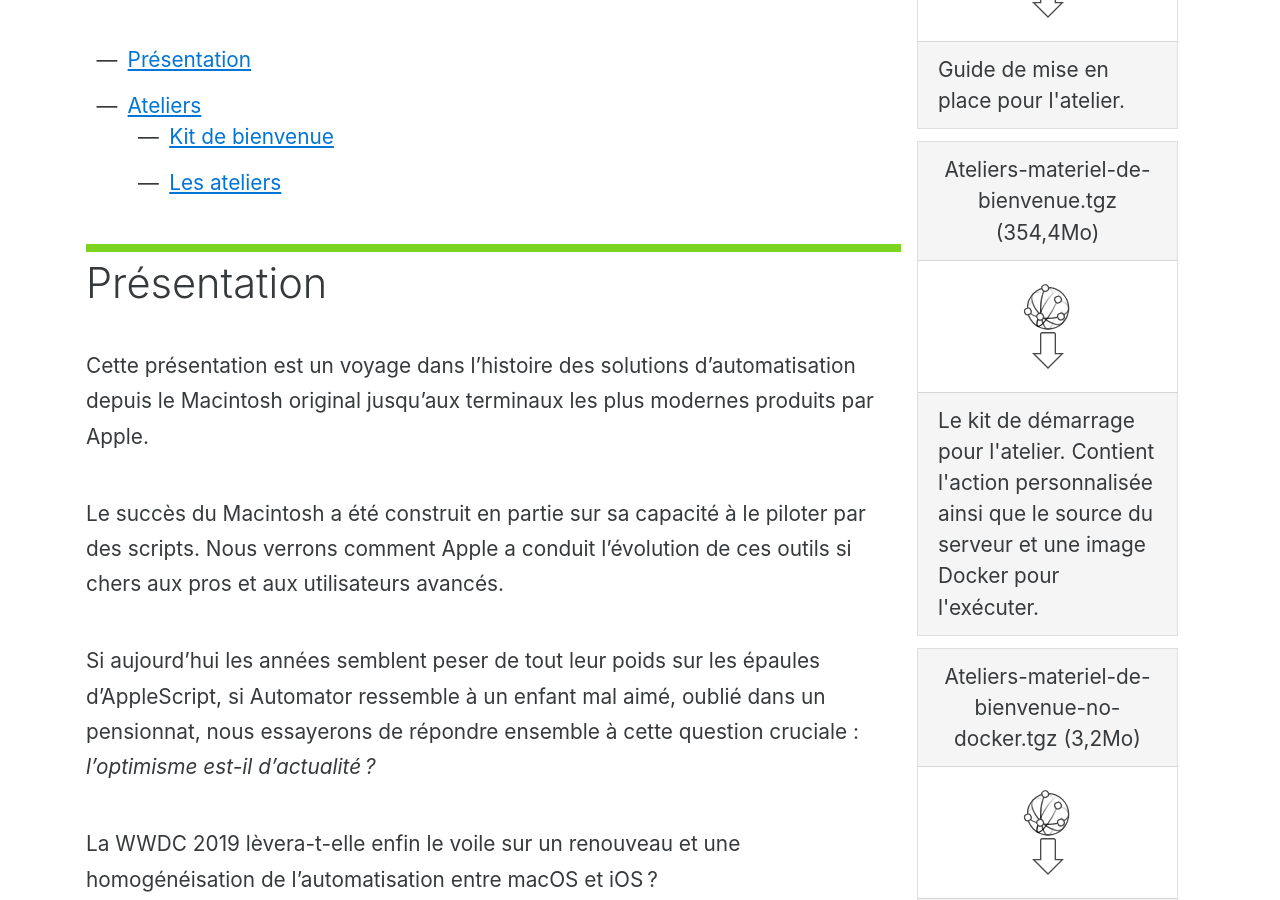
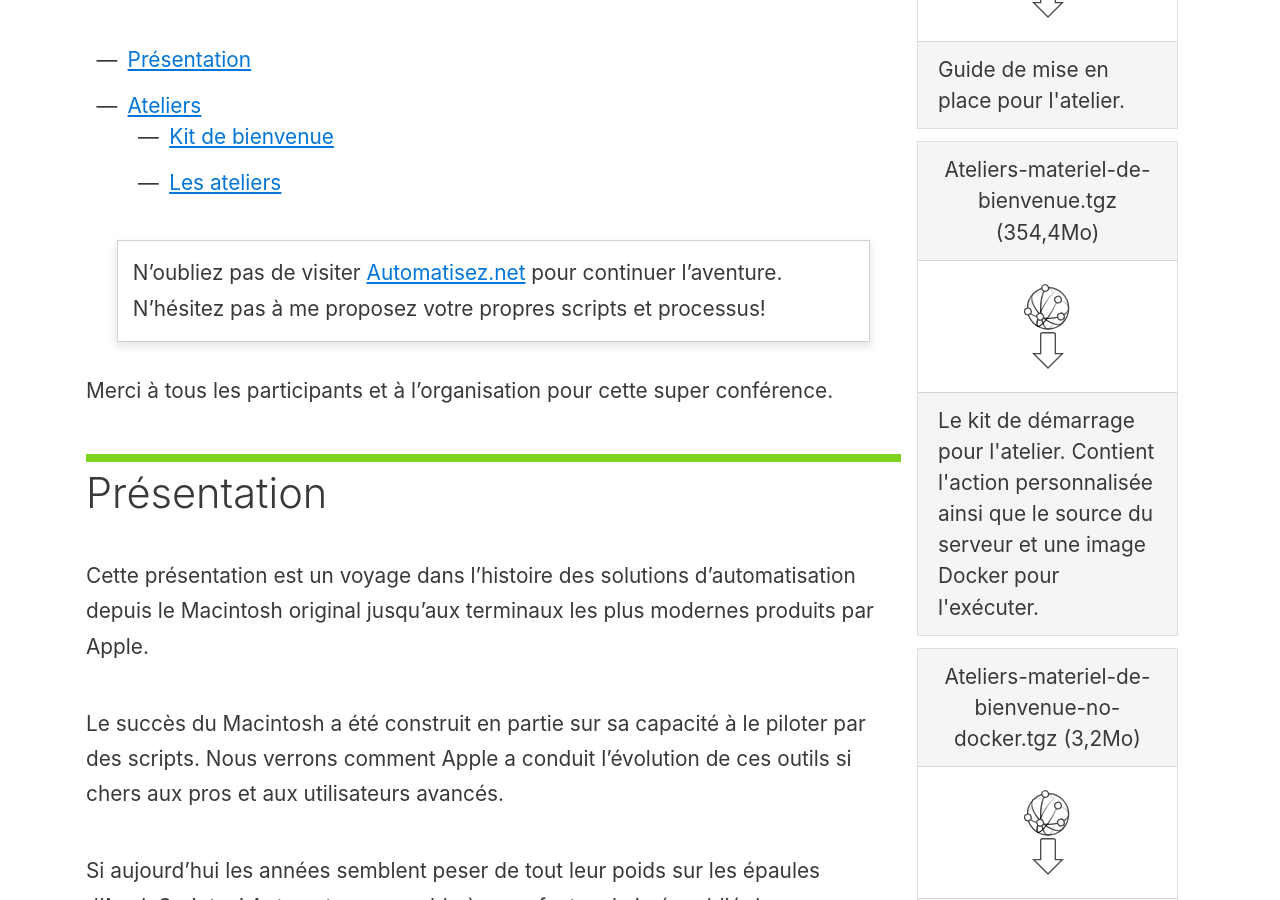
Before and after one commit to Sylvain-Gamel-fr/Sylvain-Gamel-fr.github.io, a Jekyll site: the page built from fr/formations/command-it-2019.md, in a window 1280 px wide and 900 px high, scrolled down 1351 px. Built offline with Jekyll 4.4.1, drawn with Linux system fonts in a browser that asks for light colours.

Commit message:
update links

```diff
--- a/fr/formations/command-it-2019.md
+++ b/fr/formations/command-it-2019.md
@@ -35,6 +35,12 @@
 - [Ateliers](#workshops)
     - [Kit de bienvenue](#welcome)
     - [Les ateliers](#go)
+
+> N'oubliez pas de visiter [Automatisez.net](https://Automatisez.net)
+> pour continuer l'aventure.
+> N'hésitez pas à me proposez votre propres scripts et processus!
+
+Merci à tous les participants et à l'organisation pour cette super conférence.
 
 <div id="presentation"></div>
 
```
Also changed, not shown: fr/index.md (+2 -2 lines).
